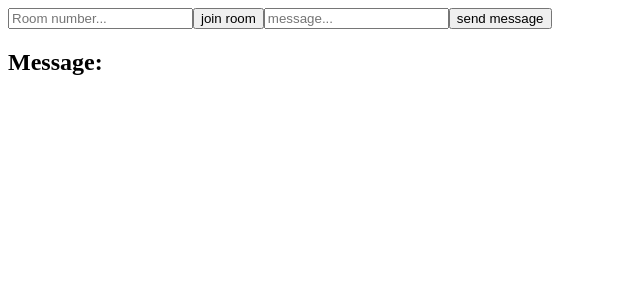
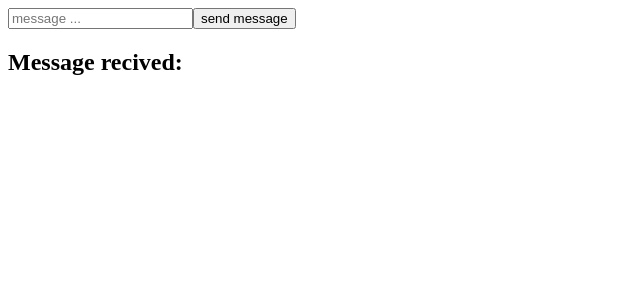
Before and after one commit to abhinabadutta2019/chat-app-socket-io-react-frontend, a React (Create React App) app: page / in a window 1280 px wide. Shown: the top 300 px of the page, without its empty margins (0-640 px from the left). Built offline with nearby package versions, Linux system fonts and the light colour scheme; no server answers.

Commit message:
getting that message as recived message, which is sending with form submit

```diff
--- a/src/App.js
+++ b/src/App.js
@@ -3,54 +3,30 @@ import io from "socket.io-client";
 const socket = io.connect("http://localhost:3014");
 
 function App() {
-  //Room state
-
-  const [room, setRoom] = useState("");
-  //
   const [message, setMessage] = useState("");
   const [messageRecived, setMessageRecived] = useState("");
   //
-  //
-  const joinRoom = () => {
-    if (room !== "") {
-      socket.emit("join_room", room);
-    }
+  const inputMessageHandler = (event) => {
+    // console.log(e.target.value);
+    setMessage(event.target.value);
+    console.log(message, "message");
   };
   //
   const sendMessage = () => {
-    socket.emit("send_message", { message: message, room: room });
-    //
-    // setMessage(message);
+    socket.emit("send_message", { message: message });
   };
-
   //
   useEffect(() => {
     socket.on("recived_message", (data) => {
-      // alert(data.message);
-      //
       setMessageRecived(data.message);
     });
   }, [socket]);
+  //
   return (
-    <div className="App">
-      {/*  */}
-      <input
-        placeholder="Room number..."
-        onChange={(event) => {
-          setRoom(event.target.value);
-        }}
-      />
-      <button onClick={joinRoom}>join room</button>
-      {/*  */}
-      <input
-        placeholder="message..."
-        type="text"
-        onChange={(event) => {
-          setMessage(event.target.value);
-        }}
-      />
+    <div>
+      <input placeholder="message ..." onChange={inputMessageHandler} />
       <button onClick={sendMessage}>send message</button>
-      <h2>Message:</h2>
+      <h2>Message recived:</h2>
       {messageRecived}
     </div>
   );
```
